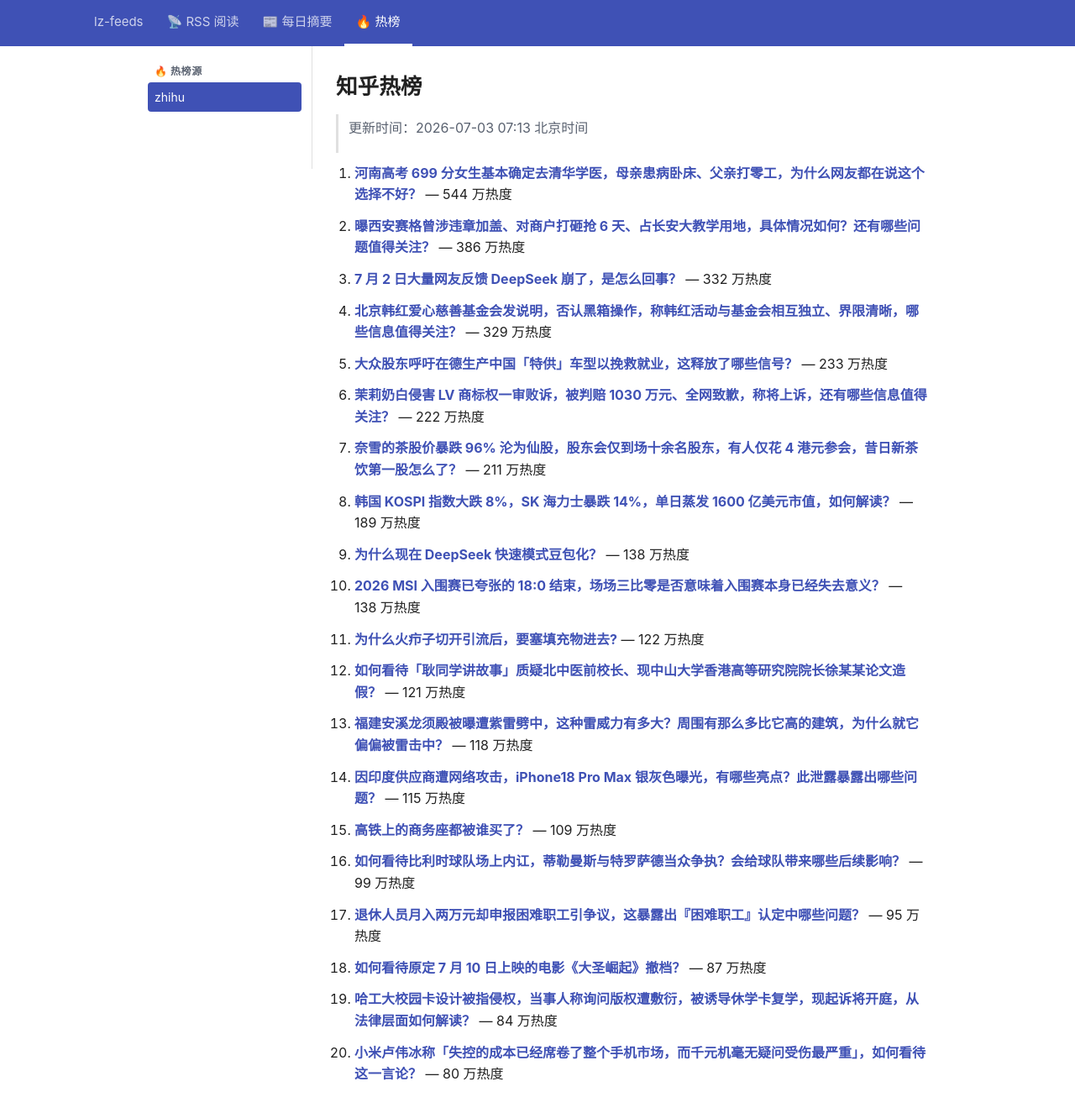
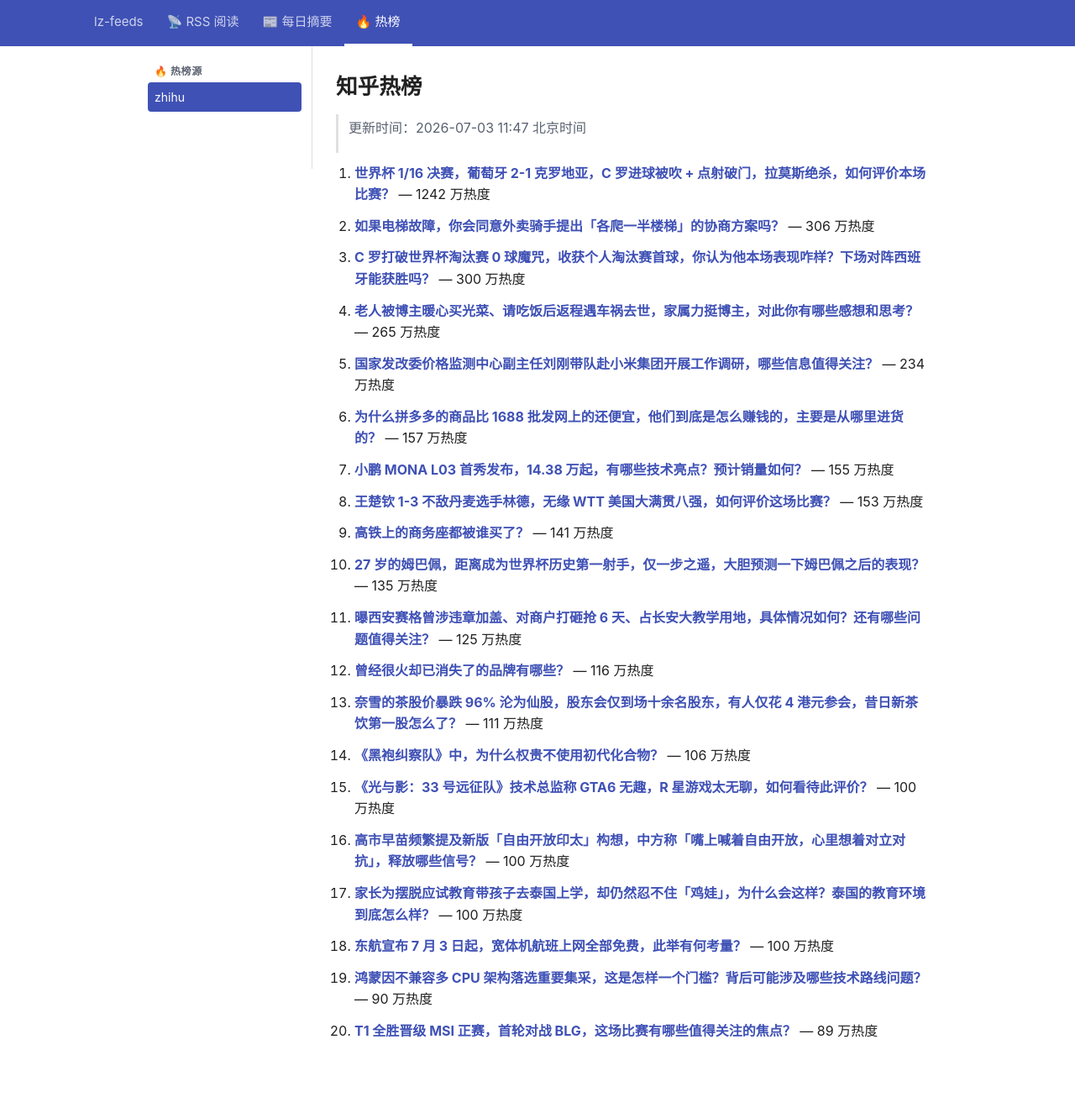
Before and after one commit to lizhang0101/lz-feeds, a Jekyll site: the page built from _hotlist/zhihu.md, in a window 1280 px wide and 1356 px high. Shown: the top 1325 px of the window at 84% size. Built offline with Jekyll 4.4.1, drawn with Linux system fonts in a browser that asks for light colours.

Commit message:
hotlist: 2026-07-03T03:47Z

```diff
--- a/_hotlist/zhihu.md
+++ b/_hotlist/zhihu.md
@@ -1,48 +1,48 @@
 ---
-updated: 2026-07-03 07:13 北京时间
+updated: 2026-07-03 11:47 北京时间
 count: 20
 ---
 
 # 知乎热榜
 
-> 更新时间：2026-07-03 07:13 北京时间
+> 更新时间：2026-07-03 11:47 北京时间
 
-1. **[河南高考 699 分女生基本确定去清华学医，母亲患病卧床、父亲打零工，为什么网友都在说这个选择不好？](https://www.zhihu.com/question/2054372674491750198)** — 544 万热度
+1. **[世界杯 1/16 决赛，葡萄牙 2-1 克罗地亚，C 罗进球被吹 + 点射破门，拉莫斯绝杀，如何评价本场比赛？](https://www.zhihu.com/question/2055965979767732019)** — 1242 万热度
 
-2. **[曝西安赛格曾涉违章加盖、对商户打砸抢 6 天、占长安大教学用地，具体情况如何？还有哪些问题值得关注？](https://www.zhihu.com/question/2056002373693038752)** — 386 万热度
+2. **[如果电梯故障，你会同意外卖骑手提出「各爬一半楼梯」的协商方案吗？](https://www.zhihu.com/question/2052184985809974611)** — 306 万热度
 
-3. **[7 月 2 日大量网友反馈 DeepSeek 崩了，是怎么回事？](https://www.zhihu.com/question/2056064893745193207)** — 332 万热度
+3. **[C 罗打破世界杯淘汰赛 0 球魔咒，收获个人淘汰赛首球，你认为他本场表现咋样？下场对阵西班牙能获胜吗？](https://www.zhihu.com/question/2056306583965889047)** — 300 万热度
 
-4. **[北京韩红爱心慈善基金会发说明，否认黑箱操作，称韩红活动与基金会相互独立、界限清晰，哪些信息值得关注？](https://www.zhihu.com/question/2056091282431107204)** — 329 万热度
+4. **[老人被博主暖心买光菜、请吃饭后返程遇车祸去世，家属力挺博主，对此你有哪些感想和思考？](https://www.zhihu.com/question/2055082282717819308)** — 265 万热度
 
-5. **[大众股东呼吁在德生产中国「特供」车型以挽救就业，这释放了哪些信号？](https://www.zhihu.com/question/2055241009630598774)** — 233 万热度
+5. **[国家发改委价格监测中心副主任刘刚带队赴小米集团开展工作调研，哪些信息值得关注？](https://www.zhihu.com/question/2056094088609390914)** — 234 万热度
 
-6. **[茉莉奶白侵害 LV 商标权一审败诉，被判赔 1030 万元、全网致歉，称将上诉，还有哪些信息值得关注？](https://www.zhihu.com/question/2056019974779401205)** — 222 万热度
+6. **[为什么拼多多的商品比 1688 批发网上的还便宜，他们到底是怎么赚钱的，主要是从哪里进货的？](https://www.zhihu.com/question/314900700)** — 157 万热度
 
-7. **[奈雪的茶股价暴跌 96% 沦为仙股，股东会仅到场十余名股东，有人仅花 4 港元参会，昔日新茶饮第一股怎么了？](https://www.zhihu.com/question/2055976324167213165)** — 211 万热度
+7. **[小鹏 MONA L03 首秀发布，14.38 万起，有哪些技术亮点？预计销量如何？](https://www.zhihu.com/question/2056034391034262100)** — 155 万热度
 
-8. **[韩国 KOSPI 指数大跌 8%，SK 海力士暴跌 14%，单日蒸发 1600 亿美元市值，如何解读？](https://www.zhihu.com/question/2056021886144864275)** — 189 万热度
+8. **[王楚钦 1-3 不敌丹麦选手林德，无缘 WTT 美国大满贯八强，如何评价这场比赛？](https://www.zhihu.com/question/2056324633561751616)** — 153 万热度
 
-9. **[为什么现在 DeepSeek 快速模式豆包化？](https://www.zhihu.com/question/2050992107284964141)** — 138 万热度
+9. **[高铁上的商务座都被谁买了？](https://www.zhihu.com/question/333343755)** — 141 万热度
 
-10. **[2026 MSI 入围赛已夸张的 18:0 结束，场场三比零是否意味着入围赛本身已经失去意义？](https://www.zhihu.com/question/2055962198317294585)** — 138 万热度
+10. **[27 岁的姆巴佩，距离成为世界杯历史第一射手，仅一步之遥，大胆预测一下姆巴佩之后的表现？](https://www.zhihu.com/question/2055573400752596783)** — 135 万热度
 
-11. **[为什么火疖子切开引流后，要塞填充物进去?](https://www.zhihu.com/question/7737953488)** — 122 万热度
+11. **[曝西安赛格曾涉违章加盖、对商户打砸抢 6 天、占长安大教学用地，具体情况如何？还有哪些问题值得关注？](https://www.zhihu.com/question/2056002373693038752)** — 125 万热度
 
-12. **[如何看待「耿同学讲故事」质疑北中医前校长、现中山大学香港高等研究院院长徐某某论文造假？](https://www.zhihu.com/question/2054149712081695912)** — 121 万热度
+12. **[曾经很火却已消失了的品牌有哪些？](https://www.zhihu.com/question/597974671)** — 116 万热度
 
-13. **[福建安溪龙须殿被曝遭紫雷劈中，这种雷威力有多大？周围有那么多比它高的建筑，为什么就它偏偏被雷击中？](https://www.zhihu.com/question/2055683206213361694)** — 118 万热度
+13. **[奈雪的茶股价暴跌 96% 沦为仙股，股东会仅到场十余名股东，有人仅花 4 港元参会，昔日新茶饮第一股怎么了？](https://www.zhihu.com/question/2055976324167213165)** — 111 万热度
 
-14. **[因印度供应商遭网络攻击，iPhone18 Pro Max 银灰色曝光，有哪些亮点？此泄露暴露出哪些问题？](https://www.zhihu.com/question/2055321023403095974)** — 115 万热度
+14. **[《黑袍纠察队》中，为什么权贵不使用初代化合物？](https://www.zhihu.com/question/2055220243434411408)** — 106 万热度
 
-15. **[高铁上的商务座都被谁买了？](https://www.zhihu.com/question/333343755)** — 109 万热度
+15. **[《光与影：33 号远征队》技术总监称 GTA6 无趣，R 星游戏太无聊，如何看待此评价？](https://www.zhihu.com/question/2055646415695634495)** — 100 万热度
 
-16. **[如何看待比利时球队场上内讧，蒂勒曼斯与特罗萨德当众争执？会给球队带来哪些后续影响？](https://www.zhihu.com/question/2055912450835181727)** — 99 万热度
+16. **[高市早苗频繁提及新版「自由开放印太」构想，中方称「嘴上喊着自由开放，心里想着对立对抗」，释放哪些信号？](https://www.zhihu.com/question/2056036202155921526)** — 100 万热度
 
-17. **[退休人员月入两万元却申报困难职工引争议，这暴露出『困难职工』认定中哪些问题？](https://www.zhihu.com/question/2055392147105486769)** — 95 万热度
+17. **[家长为摆脱应试教育带孩子去泰国上学，却仍然忍不住「鸡娃」，为什么会这样？泰国的教育环境到底怎么样？](https://www.zhihu.com/question/2055248195828163080)** — 100 万热度
 
-18. **[如何看待原定 7 月 10 日上映的电影《大圣崛起》撤档？](https://www.zhihu.com/question/2055322936668598686)** — 87 万热度
+18. **[东航宣布 7 月 3 日起，宽体机航班上网全部免费，此举有何考量？](https://www.zhihu.com/question/2055960590804324585)** — 100 万热度
 
-19. **[哈工大校园卡设计被指侵权，当事人称询问版权遭敷衍，被诱导休学卡复学，现起诉将开庭，从法律层面如何解读？](https://www.zhihu.com/question/2055663897164473199)** — 84 万热度
+19. **[鸿蒙因不兼容多 CPU 架构落选重要集采，这是怎样一个门槛？背后可能涉及哪些技术路线问题？](https://www.zhihu.com/question/2056314668243579078)** — 90 万热度
 
-20. **[小米卢伟冰称「失控的成本已经席卷了整个手机市场，而千元机毫无疑问受伤最严重」，如何看待这一言论？](https://www.zhihu.com/question/2055964863189537048)** — 80 万热度
+20. **[T1 全胜晋级 MSI 正赛，首轮对战 BLG，这场比赛有哪些值得关注的焦点？](https://www.zhihu.com/question/2055744154219591491)** — 89 万热度
```
